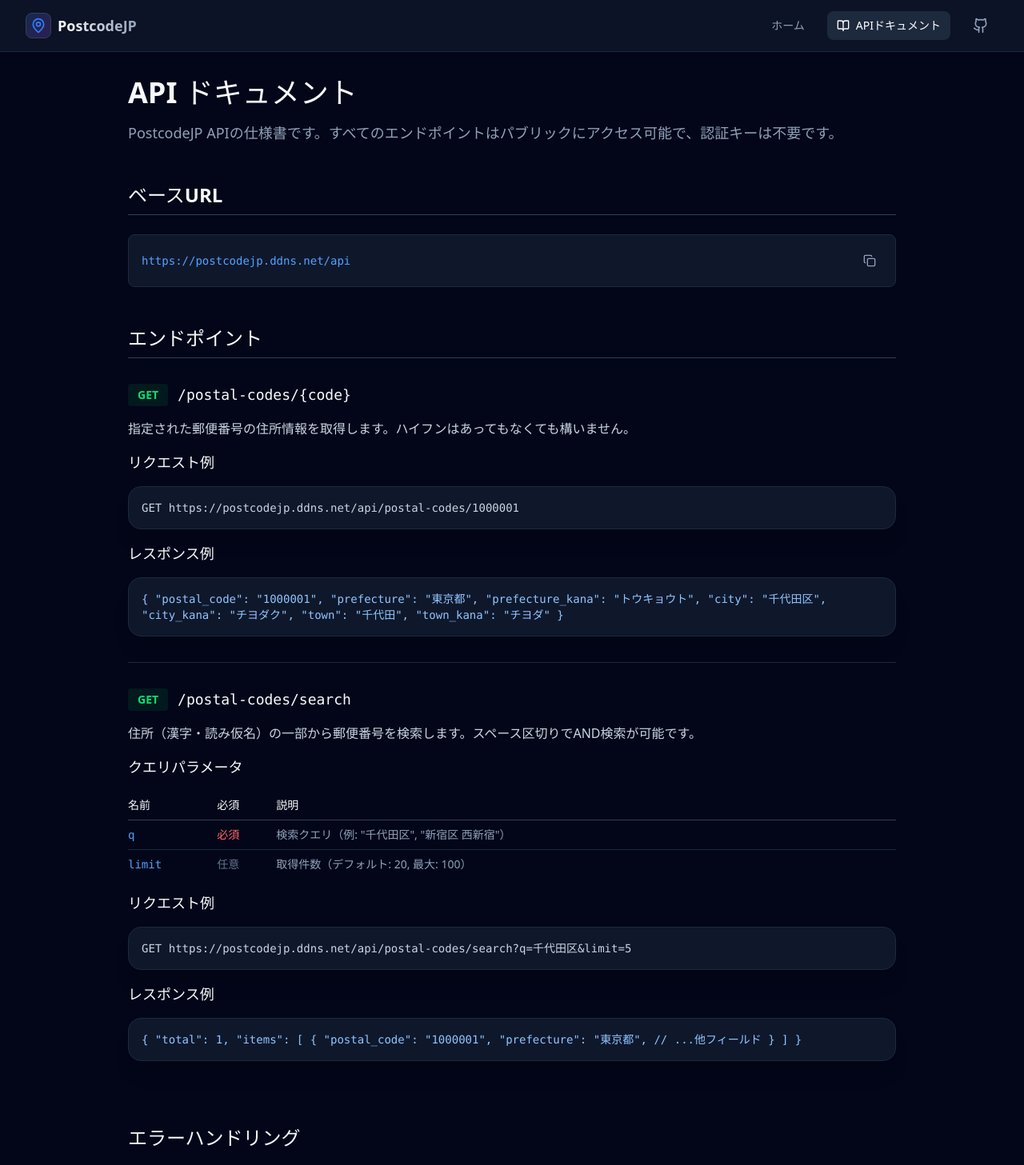
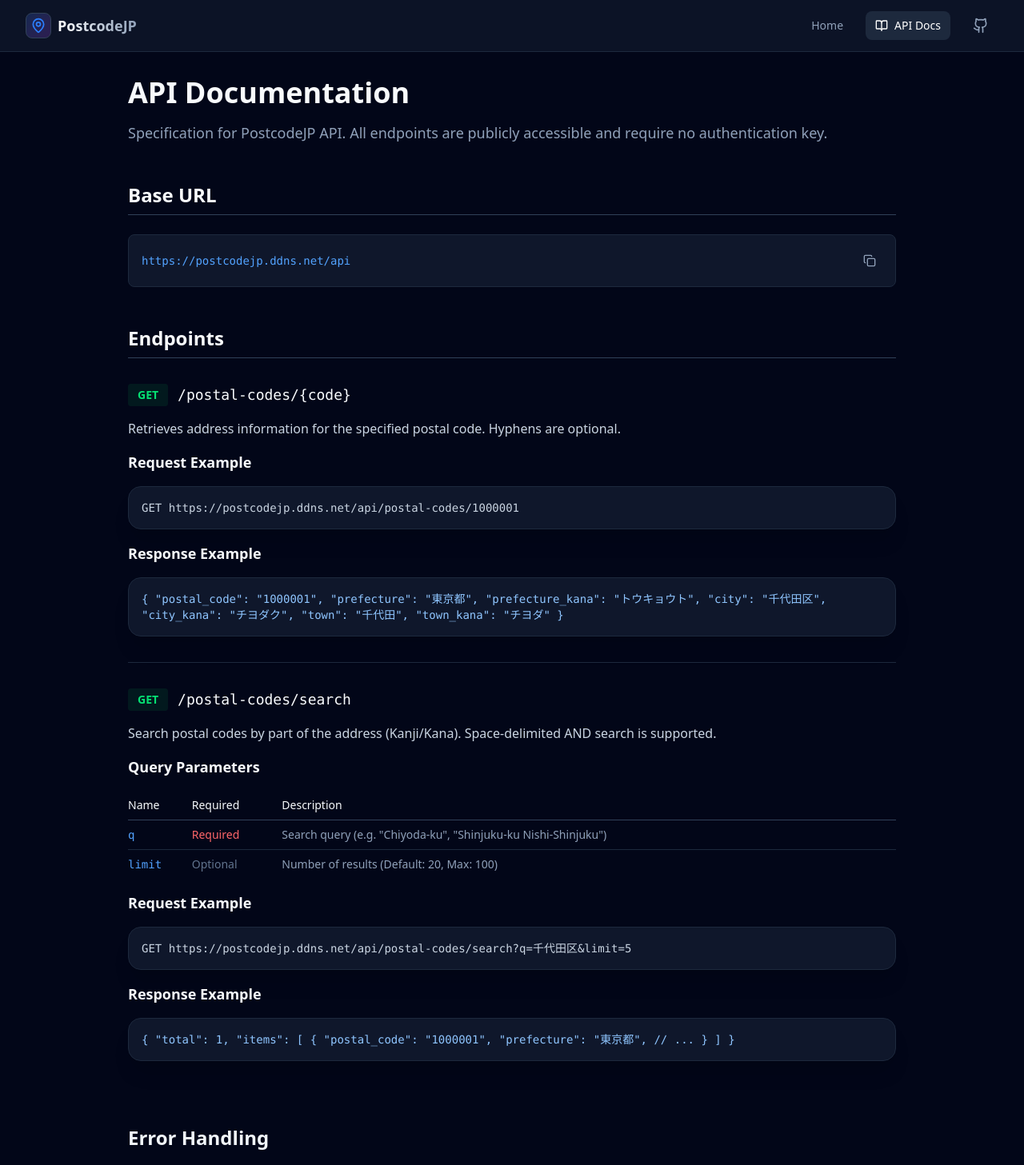
Before and after one commit to Yorihito/postcodejp, a React (Vite) app in the folder frontend/: page /docs in a window 1280 px wide. Shown: the top 1457 px of the page at 80% size. Built offline with nearby package versions, Linux system fonts and the light colour scheme; no server answers.

Commit message:
feat: localize frontend (en support) and security fix (remove ionic)

```diff
--- a/frontend/package.json
+++ b/frontend/package.json
@@ -12,12 +12,12 @@
   "dependencies": {
     "@tailwindcss/postcss": "^4.1.18",
     "clsx": "^2.1.1",
-    "ionic": "^5.4.16",
     "lucide-react": "^0.563.0",
     "react": "^19.2.0",
     "react-dom": "^19.2.0",
     "react-router-dom": "^7.13.0",
-    "tailwind-merge": "^3.4.0"
+    "tailwind-merge": "^3.4.0",
+    "wanakana": "^5.3.1"
   },
   "devDependencies": {
     "@eslint/js": "^9.39.1",
@@ -25,6 +25,7 @@
     "@types/react": "^19.2.5",
     "@types/react-dom": "^19.2.3",
     "@types/react-router-dom": "^5.3.3",
+    "@types/wanakana": "^4.0.6",
     "@vitejs/plugin-react": "^5.1.1",
     "autoprefixer": "^10.4.23",
     "eslint": "^9.39.1",
--- a/frontend/src/App.tsx
+++ b/frontend/src/App.tsx
@@ -2,9 +2,11 @@
 import { Navbar } from './components/layout/Navbar';
 import { LandingPage } from './components/pages/LandingPage';
 import { ApiDocsPage } from './components/pages/ApiDocsPage';
+import { LanguageProvider } from './contexts/LanguageContext';
 
 function App() {
   return (
+    <LanguageProvider>
       <Router>
         <div className="bg-slate-950 min-h-screen text-slate-50 font-sans selection:bg-blue-500/30">
           <Navbar />
@@ -14,6 +16,7 @@
           </Routes>
         </div>
       </Router>
+    </LanguageProvider>
   );
 }
 
--- a/frontend/src/components/SearchInterface.tsx
+++ b/frontend/src/components/SearchInterface.tsx
@@ -4,9 +4,11 @@
 import { AddressSearch } from './AddressSearch';
 import { Button, cn } from './ui/Button';
 import { Card } from './ui/Card';
+import { useLanguage } from '../contexts/LanguageContext';
 
 export function SearchInterface() {
     const [activeTab, setActiveTab] = useState<'postal' | 'address'>('address');
+    const { t } = useLanguage();
 
     return (
         <div className="w-full max-w-xl mx-auto space-y-6">
@@ -21,8 +23,7 @@
                         )}
                     >
                         <Search className="w-4 h-4 mr-1.5 md:mr-2" />
-                        <span className="text-xs sm:text-sm md:text-base">住所</span>
-                        <span className="hidden sm:inline text-xs sm:text-sm md:text-base">から</span>
+                        <span className="text-xs sm:text-sm md:text-base">{t('search_tab_address')}</span>
                     </Button>
                     <Button
                         variant={activeTab === 'postal' ? 'secondary' : 'ghost'}
@@ -33,8 +34,7 @@
                         )}
                     >
                         <MapPin className="w-4 h-4 mr-1.5 md:mr-2" />
-                        <span className="text-xs sm:text-sm md:text-base">郵便番号</span>
-                        <span className="hidden sm:inline text-xs sm:text-sm md:text-base">から</span>
+                        <span className="text-xs sm:text-sm md:text-base">{t('search_tab_zip')}</span>
                     </Button>
                 </div>
             </Card>
--- a/frontend/src/components/layout/Navbar.tsx
+++ b/frontend/src/components/layout/Navbar.tsx
@@ -2,8 +2,11 @@
 import { MapPin, BookOpen, Github } from 'lucide-react';
 import { cn } from '../ui/Button';
 
+import { useLanguage } from '../../contexts/LanguageContext';
+
 export function Navbar() {
     const location = useLocation();
+    const { t } = useLanguage();
 
     return (
         <nav className="fixed top-0 left-0 right-0 z-50 bg-slate-900/80 backdrop-blur-lg border-b border-slate-800">
@@ -28,7 +31,7 @@
                                     : "text-slate-400 hover:text-white hover:bg-slate-800/50"
                             )}
                         >
-                            ホーム
+                            {t('home')}
                         </Link>
                         <Link
                             to="/docs"
@@ -40,7 +43,7 @@
                             )}
                         >
                             <BookOpen className="w-4 h-4" />
-                            <span className="hidden sm:inline">APIドキュメント</span>
+                            <span className="hidden sm:inline">{t('api_docs')}</span>
                             <span className="sm:hidden">Docs</span>
                         </Link>
                         <a
--- a/frontend/src/components/pages/ApiDocsPage.tsx
+++ b/frontend/src/components/pages/ApiDocsPage.tsx
@@ -1,20 +1,22 @@
 import { CopyButton } from '../ui/CopyButton';
 import { Card } from '../ui/Card';
+import { useLanguage } from '../../contexts/LanguageContext';
 
 export function ApiDocsPage() {
     const BASE_URL = "https://postcodejp.ddns.net/api";
+    const { t } = useLanguage();
 
     return (
         <div className="min-h-screen pt-24 pb-16 px-4 sm:px-6 lg:px-8 max-w-5xl mx-auto space-y-12">
             <div className="space-y-4">
-                <h1 className="text-3xl md:text-4xl font-bold">API ドキュメント</h1>
+                <h1 className="text-3xl md:text-4xl font-bold">{t('docs_title')}</h1>
                 <p className="text-slate-400 text-lg">
-                    PostcodeJP APIの仕様書です。すべてのエンドポイントはパブリックにアクセス可能で、認証キーは不要です。
+                    {t('docs_intro')}
                 </p>
             </div>
 
             <section className="space-y-6">
-                <h2 className="text-2xl font-bold border-b border-slate-700 pb-2">ベースURL</h2>
+                <h2 className="text-2xl font-bold border-b border-slate-700 pb-2">{t('docs_base_url')}</h2>
                 <div className="bg-slate-900 p-4 rounded-lg border border-slate-800 flex items-center justify-between font-mono text-sm">
                     <span className="text-blue-400 truncate">{BASE_URL}</span>
                     <CopyButton text={BASE_URL} />
@@ -22,7 +24,7 @@
             </section>
 
             <section className="space-y-8">
-                <h2 className="text-2xl font-bold border-b border-slate-700 pb-2">エンドポイント</h2>
+                <h2 className="text-2xl font-bold border-b border-slate-700 pb-2">{t('docs_endpoints')}</h2>
 
                 {/* GET /postal-codes/:code */}
                 <div className="space-y-4">
@@ -31,15 +33,15 @@
                         <code className="text-lg font-mono">/postal-codes/{'{code}'}</code>
                     </div>
                     <p className="text-slate-300">
-                        指定された郵便番号の住所情報を取得します。ハイフンはあってもなくても構いません。
+                        {t('endpoint_postal_desc')}
                     </p>
 
-                    <h3 className="text-lg font-semibold mt-4">リクエスト例</h3>
+                    <h3 className="text-lg font-semibold mt-4">{t('docs_request_example')}</h3>
                     <Card className="bg-slate-900 border-slate-800 p-4 font-mono text-sm overflow-x-auto text-slate-300">
                         GET {BASE_URL}/postal-codes/1000001
                     </Card>
 
-                    <h3 className="text-lg font-semibold mt-4">レスポンス例</h3>
+                    <h3 className="text-lg font-semibold mt-4">{t('docs_response_example')}</h3>
                     <Card className="bg-slate-900 border-slate-800 p-4 font-mono text-sm overflow-x-auto text-blue-300">
                         {`{
   "postal_code": "1000001",
@@ -62,40 +64,40 @@
                         <code className="text-lg font-mono">/postal-codes/search</code>
                     </div>
                     <p className="text-slate-300">
-                        住所（漢字・読み仮名）の一部から郵便番号を検索します。スペース区切りでAND検索が可能です。
+                        {t('endpoint_search_desc')}
                     </p>
 
-                    <h3 className="text-lg font-semibold mt-4">クエリパラメータ</h3>
+                    <h3 className="text-lg font-semibold mt-4">{t('docs_query_params')}</h3>
                     <div className="overflow-x-auto">
                         <table className="w-full text-left text-sm">
                             <thead className="border-b border-slate-700">
                                 <tr>
-                                    <th className="py-2 font-medium">名前</th>
-                                    <th className="py-2 font-medium">必須</th>
-                                    <th className="py-2 font-medium">説明</th>
+                                    <th className="py-2 font-medium">{t('docs_param_name')}</th>
+                                    <th className="py-2 font-medium">{t('docs_param_required')}</th>
+                                    <th className="py-2 font-medium">{t('docs_param_desc')}</th>
                                 </tr>
                             </thead>
                             <tbody className="divide-y divide-slate-800">
                                 <tr>
                                     <td className="py-2 font-mono text-blue-400">q</td>
-                                    <td className="py-2 text-red-400">必須</td>
-                                    <td className="py-2 text-slate-400">検索クエリ（例: "千代田区", "新宿区 西新宿"）</td>
+                                    <td className="py-2 text-red-400">{t('docs_param_required')}</td>
+                                    <td className="py-2 text-slate-400">{t('param_q_desc')}</td>
                                 </tr>
                                 <tr>
                                     <td className="py-2 font-mono text-blue-400">limit</td>
-                                    <td className="py-2 text-slate-500">任意</td>
-                                    <td className="py-2 text-slate-400">取得件数（デフォルト: 20, 最大: 100）</td>
+                                    <td className="py-2 text-slate-500">{t('docs_param_optional')}</td>
+                                    <td className="py-2 text-slate-400">{t('param_limit_desc')}</td>
                                 </tr>
                             </tbody>
                         </table>
                     </div>
 
-                    <h3 className="text-lg font-semibold mt-4">リクエスト例</h3>
+                    <h3 className="text-lg font-semibold mt-4">{t('docs_request_example')}</h3>
                     <Card className="bg-slate-900 border-slate-800 p-4 font-mono text-sm overflow-x-auto text-slate-300">
                         GET {BASE_URL}/postal-codes/search?q=千代田区&limit=5
                     </Card>
 
-                    <h3 className="text-lg font-semibold mt-4">レスポンス例</h3>
+                    <h3 className="text-lg font-semibold mt-4">{t('docs_response_example')}</h3>
                     <Card className="bg-slate-900 border-slate-800 p-4 font-mono text-sm overflow-x-auto text-blue-300">
                         {`{
   "total": 1,
@@ -103,7 +105,7 @@
     {
       "postal_code": "1000001",
       "prefecture": "東京都",
-      // ...他フィールド
+      // ...
     }
   ]
 }`}
@@ -112,13 +114,13 @@
             </section>
 
             <section className="space-y-4 pt-8">
-                <h2 className="text-2xl font-bold text-slate-100">エラーハンドリング</h2>
+                <h2 className="text-2xl font-bold text-slate-100">{t('docs_error_handling')}</h2>
                 <p className="text-slate-400">
-                    エラー発生時は標準的なHTTPステータスコードと共に、以下のJSONボディが返却されます。
+                    {t('docs_error_desc')}
                 </p>
                 <Card className="bg-slate-900 border-slate-800 p-4 font-mono text-sm overflow-x-auto text-red-300">
                     {`{
-  "error": "エラーメッセージの内容"
+  "error": "Error message content"
 }`}
                 </Card>
             </section>
--- /dev/null
+++ b/frontend/src/contexts/LanguageContext.tsx
@@ -0,0 +1,135 @@
+import React, { createContext, useContext, useEffect, useState } from 'react';
+import * as wanakana from 'wanakana';
+
+type Language = 'ja' | 'en';
+
+type Translations = {
+    [key: string]: {
+        ja: string;
+        en: string;
+    }
+};
+
+const dictionary: Translations = {
+    // Navbar
+    home: { ja: 'ホーム', en: 'Home' },
+    api_docs: { ja: 'APIドキュメント', en: 'API Docs' },
+
+    // Landing Page - Hero
+    hero_title: { ja: '日本で一番', en: 'Japan\'s Most' },
+    hero_subtitle: { ja: '使いやすい', en: 'User-Friendly' },
+    hero_suffix: { ja: '郵便番号検索API', en: 'Postal Code API' },
+    hero_desc: {
+        ja: '日本郵便の公式データを元に、毎月自動更新される最新の住所データを提供。高速なレスポンスと使いやすいAPIで、あなたのアプリケーション開発を加速させます。',
+        en: 'Providing the latest address data automatically updated monthly based on Japan Post. Accelerate your app development with high-speed response and easy-to-use API.'
+    },
+    view_docs: { ja: 'APIドキュメントを見る', en: 'View API Docs' },
+    try_demo: { ja: 'デモを試す', en: 'Try Demo' },
+
+    // Features
+    why_choose: { ja: '選ばれる理由', en: 'Why Choose Us' },
+    why_desc: { ja: '開発者のための、シンプルで強力なツール', en: 'Simple and powerful tool for developers' },
+    feature_fast: { ja: '驚速レスポンス', en: 'Blazing Fast' },
+    feature_fast_desc: { ja: 'Azure Functionsと最適化されたデータ構造により、平均50ms以下の超高速レスポンスを実現。', en: 'Achieve ultra-fast response times averaging under 50ms with Azure Functions and optimized data structures.' },
+    feature_update: { ja: '毎月自動更新', en: 'Monthly Updates' },
+    feature_update_desc: { ja: '日本郵便のデータ更新に合わせて、GitHub Actionsが自動的に最新データを反映。常に正確です。', en: 'GitHub Actions automatically reflects the latest data in sync with Japan Post updates. Always accurate.' },
+    feature_flexible: { ja: '柔軟な検索', en: 'Flexible Search' },
+    feature_flexible_desc: { ja: '郵便番号はもちろん、住所からの逆引き、あいまい検索、スペース区切り検索にも完全対応。', en: 'Fully supports reverse lookup from address, fuzzy search, and space-delimited search, as well as postal codes.' },
+
+    // CTA
+    cta_title: { ja: 'すぐ始めよう', en: 'Get Started Now' },
+    cta_desc: { ja: '面倒な登録は不要です。今すぐAPIを呼び出して、あなたが作りたいアプリケーションに集中しましょう。', en: 'No registration required. Call the API now and focus on the application you want to build.' },
+
+    // Footer
+    footer_rights: { ja: 'All rights reserved.', en: 'All rights reserved.' },
+    footer_data: { ja: 'Data provided by Japan Post Co., Ltd.', en: 'Data provided by Japan Post Co., Ltd.' },
+
+    // Search Interface
+    search_placeholder: { ja: '住所から...', en: 'Search by address...' },
+    search_placeholder_zip: { ja: '郵便番号から...', en: 'Search by postal code...' },
+    search_tab_address: { ja: '住所から', en: 'By Address' },
+    search_tab_zip: { ja: '郵便番号から', en: 'By Postal Code' },
+    no_results: { ja: '該当する住所が見つかりませんでした', en: 'No matching addresses found' },
+
+    // API Docs
+    docs_title: { ja: 'APIドキュメント', en: 'API Documentation' },
+    docs_desc: { ja: 'シンプルで直感的なREST APIエンドポイント', en: 'Simple and intuitive REST API endpoints' },
+    docs_intro: { ja: 'PostcodeJP APIの仕様書です。すべてのエンドポイントはパブリックにアクセス可能で、認証キーは不要です。', en: 'Specification for PostcodeJP API. All endpoints are publicly accessible and require no authentication key.' },
+    docs_base_url: { ja: 'ベースURL', en: 'Base URL' },
+    docs_endpoints: { ja: 'エンドポイント', en: 'Endpoints' },
+    docs_request_example: { ja: 'リクエスト例', en: 'Request Example' },
+    docs_response_example: { ja: 'レスポンス例', en: 'Response Example' },
+    docs_query_params: { ja: 'クエリパラメータ', en: 'Query Parameters' },
+    docs_param_name: { ja: '名前', en: 'Name' },
+    docs_param_required: { ja: '必須', en: 'Required' },
+    docs_param_optional: { ja: '任意', en: 'Optional' },
+    docs_param_desc: { ja: '説明', en: 'Description' },
+    docs_error_handling: { ja: 'エラーハンドリング', en: 'Error Handling' },
+    docs_error_desc: { ja: 'エラー発生時は標準的なHTTPステータスコードと共に、以下のJSONボディが返却されます。', en: 'In case of error, the following JSON body is returned along with standard HTTP status codes.' },
+
+    // Endpoint Descriptions
+    endpoint_postal: { ja: '郵便番号から住所を取得', en: 'Get address by postal code' },
+    endpoint_postal_desc: { ja: '指定された郵便番号の住所情報を取得します。ハイフンはあってもなくても構いません。', en: 'Retrieves address information for the specified postal code. Hyphens are optional.' },
+    endpoint_search: { ja: '住所から郵便番号を検索', en: 'Search postal code by address' },
+    endpoint_search_desc: { ja: '住所（漢字・読み仮名）の一部から郵便番号を検索します。スペース区切りでAND検索が可能です。', en: 'Search postal codes by part of the address (Kanji/Kana). Space-delimited AND search is supported.' },
+    endpoint_prefectures: { ja: '都道府県一覧を取得', en: 'Get list of prefectures' },
+    endpoint_offices: { ja: '事業所郵便番号を取得', en: 'Get office postal code' },
+
+    // Params descriptions
+    param_q_desc: { ja: '検索クエリ（例: "千代田区", "新宿区 西新宿"）', en: 'Search query (e.g. "Chiyoda-ku", "Shinjuku-ku Nishi-Shinjuku")' },
+    param_limit_desc: { ja: '取得件数（デフォルト: 20, 最大: 100）', en: 'Number of results (Default: 20, Max: 100)' },
+
+    // Common
+    updated: { ja: '更新', en: 'Updated' },
+    updating: { ja: 'データ更新中...', en: 'Updating data...' },
+};
+
+interface LanguageContextType {
+    language: Language;
+    setLanguage: (lang: Language) => void;
+    t: (key: string) => string;
+    toRomaji: (kana: string) => string;
+}
+
+const LanguageContext = createContext<LanguageContextType | undefined>(undefined);
+
+export function LanguageProvider({ children }: { children: React.ReactNode }) {
+    const [language, setLanguage] = useState<Language>('ja');
+
+    useEffect(() => {
+        // Detect browser language
+        const browserLang = navigator.language;
+        if (browserLang.startsWith('en')) {
+            setLanguage('en');
+        } else {
+            setLanguage('ja');
+        }
+    }, []);
+
+    const t = (key: string): string => {
+        const entry = dictionary[key];
+        if (!entry) return key; // Fallback to key if not found
+        return entry[language];
+    };
+
+    const toRomaji = (kana: string): string => {
+        if (language === 'ja') return kana;
+        // Convert to Romaji and Capitalize manually
+        const romaji = wanakana.toRomaji(kana);
+        return romaji.charAt(0).toUpperCase() + romaji.slice(1);
+    };
+
+    return (
+        <LanguageContext.Provider value={{ language, setLanguage, t, toRomaji }}>
+            {children}
+        </LanguageContext.Provider>
+    );
+}
+
+export function useLanguage() {
+    const context = useContext(LanguageContext);
+    if (context === undefined) {
+        throw new Error('useLanguage must be used within a LanguageProvider');
+    }
+    return context;
+}
```
Also changed, not shown: frontend/src/components/AddressSearch.tsx (+9 -6 lines), frontend/src/components/PostalCodeSearch.tsx (+10 -7 lines), frontend/src/components/pages/LandingPage.tsx (+30 -24 lines), 1 other file (tests, documents, lock files or other folders). Lines whose indentation alone changed are shown as unchanged.
